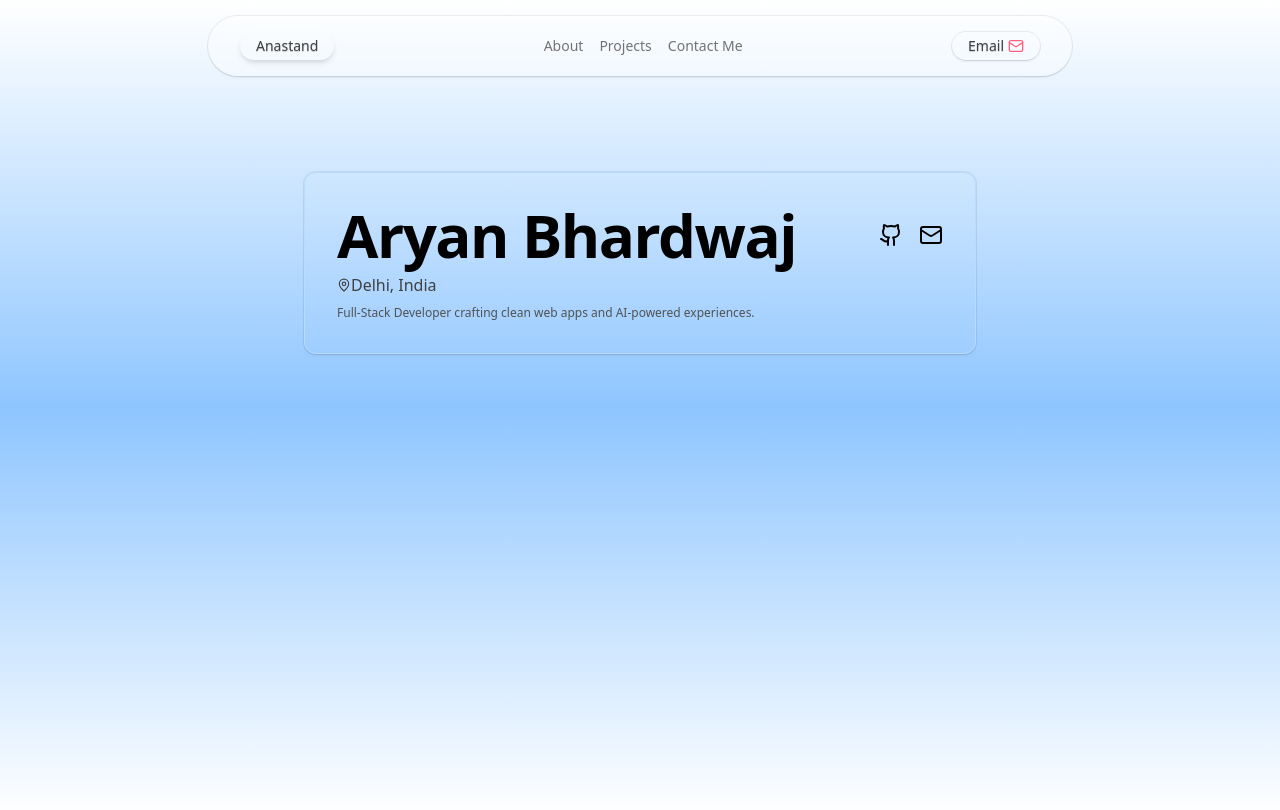
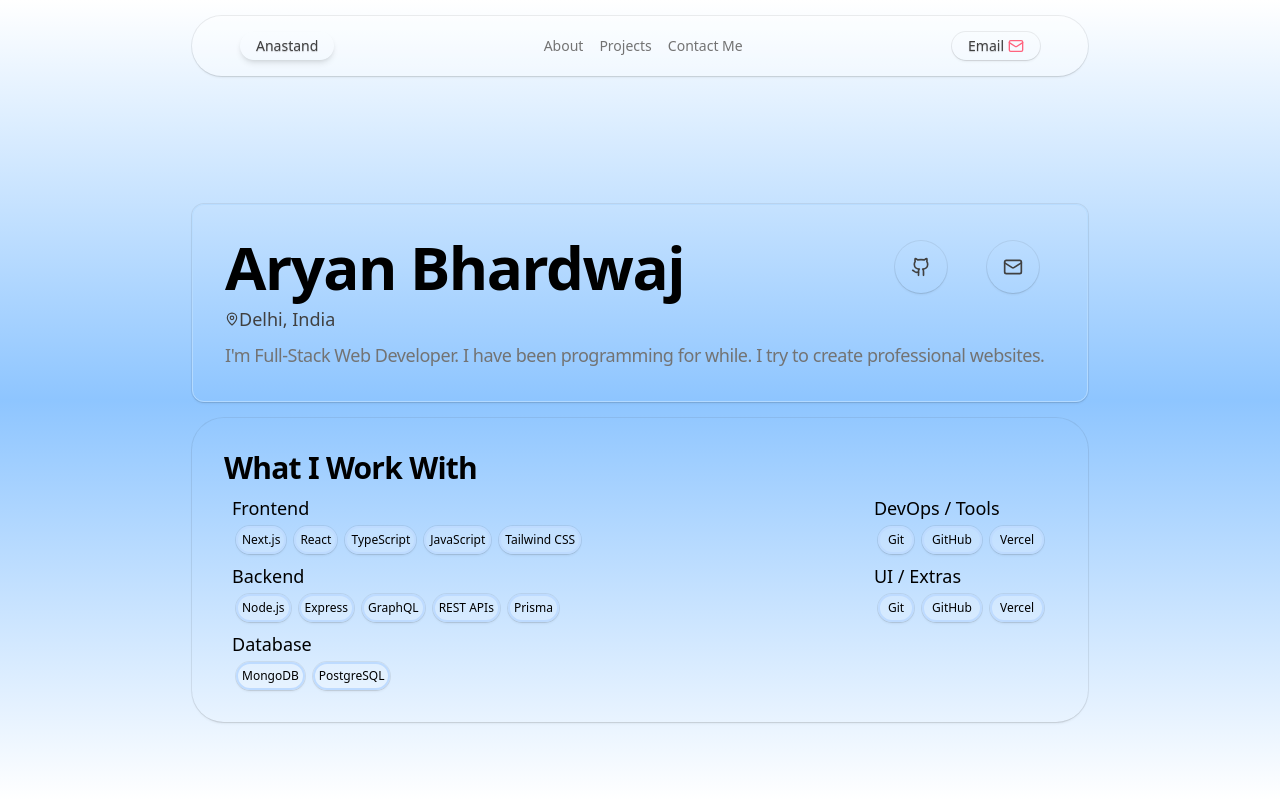
Before and after one commit to Anastand/portfolio, a Next.js app: page / in a window 1280 px wide. Shown: the top 810 px of the page. Built offline with nearby package versions, Linux system fonts and the light colour scheme.

Commit message:
Add Workwith section and UI components
Introduces a new Workwith section to showcase technologies used, along with reusable Badge and BGPattern UI components. Updates Home page layout to include BGPattern and Workwith, refines Hero and Navbar styling, and adds mini-svg-data-uri dependency.

```diff
--- a/package.json
+++ b/package.json
@@ -16,6 +16,7 @@
     "class-variance-authority": "^0.7.1",
     "clsx": "^2.1.1",
     "lucide-react": "^0.542.0",
+    "mini-svg-data-uri": "^1.4.4",
     "motion": "^12.23.12",
     "next": "15.5.2",
     "postcss": "^8.5.6",
--- a/src/app/page.tsx
+++ b/src/app/page.tsx
@@ -1,13 +1,20 @@
 import Hero from "@/components/Hero";
 import Navbar from "@/components/Navbar";
+import { BGPattern } from "@/components/ui/bg-pattern";
+
+import Workwith from "@/components/Workwith";
 
 export default function Home() {
   // working with the homepage rn
 
   return (
-    <div className="mx-auto h-screen w-full max-w-4xl px-4">
-      <Navbar /> {/* done with this need to add links for different page */}
-      <Hero className="" />
+    <div className="mx-auto h-screen w-full max-w-4xl p-8">
+      <BGPattern variant="dots" mask="fade-center">
+        <Navbar className="max-w-4xl px-8" />{" "}
+        {/* done with this need to add links for different page */}
+        <Hero className="" />
+        <Workwith className="" />
+      </BGPattern>
     </div>
   );
 }
--- a/src/components/Hero.tsx
+++ b/src/components/Hero.tsx
@@ -6,33 +6,38 @@ function Hero({ className }: { className?: string }) {
   return (
     <section
       className={cn(
-        "shadow-acternity mx-auto mt-24 flex max-w-2xl flex-col gap-2 rounded-xl border-1 border-[#B8DBFF] p-8 text-center",
+        "shadow-acternity mx-auto mt-32 flex max-w-4xl flex-col gap-2 rounded-xl border border-[#b8dcffe1] p-8",
         className,
       )}
     >
       {/* Name */}
       <div className="flex w-full items-center justify-between">
-        <h1 className="text-6xl font-bold tracking-tight">Aryan Bhardwaj</h1>
+        <h1 className="text-xl font-bold tracking-tight md:text-6xl">
+          Aryan Bhardwaj
+        </h1>
         {/* Links / CTAs */}
-        <div className="flex gap-4 align-middle">
-          <a href="https://github.com/anastand" target="_blank">
-            <GithubIcon />
-          </a>
-          <a href="mailto:bhardwaj03aryan@gmail.com">
-            <MailIcon />
-          </a>
+        <div className="flex gap-2 align-middle">
+          <button className="shadow-acternity mx-4 hidden items-center rounded-4xl p-4 text-sm text-neutral-700 transition duration-200 text-shadow-xs hover:bg-white/40 md:flex">
+            <a href="https://github.com/anastand" target="_blank">
+              <GithubIcon size={20} />
+            </a>
+          </button>
+          <button className="shadow-acternity mx-4 hidden items-center rounded-4xl p-4 text-sm text-neutral-700 transition duration-200 text-shadow-xs hover:bg-white/40 md:flex">
+            <a href="mailto:bhardwaj03aryan@gmail.com">
+              <MailIcon size={20} />
+            </a>
+          </button>
         </div>
       </div>
       {/* Location */}
       <div className="flex items-center text-neutral-700">
-        <MapPin size={14} />
-        <p>Delhi, India</p>
+        <MapPin size={14} /> {/* find out how to fix it with resposive size */}
+        <p className="text-xs md:text-lg">Delhi, India</p>
       </div>
       {/* Intro */}
-      <div className="flex items-start text-xs text-neutral-600">
-        <p>
-          Full-Stack Developer crafting clean web apps and AI-powered
-          experiences.
+      <div className="flex items-start">
+        <p className="w-full text-xs tracking-tight text-neutral-500 md:text-lg">
+          I&apos;m Full-Stack Web Developer. I have been programming for while. I try to create professional websites.
         </p>
       </div>
     </section>
--- a/src/components/Navbar.tsx
+++ b/src/components/Navbar.tsx
@@ -60,7 +60,7 @@ function Navbar({ className }: { className?: string }) {
           <MenuIcon />
         </button>
         {isopen && (
-          <div className="shadow-acternity absolute inset-x-0 top-16 mx-auto w-full rounded-4xl bg-white/40 shadow-blue-200">
+          <div className="shadow-acternity absolute inset-x-0 top-18 mx-auto w-full rounded-4xl bg-white/40 p-2 shadow-blue-200">
             <div className="flex flex-col items-center gap-4 text-sm text-neutral-500">
               {links.map((link, id) => (
                 <Link
--- /dev/null
+++ b/src/components/Workwith.tsx
@@ -0,0 +1,114 @@
+import { cn } from "@/lib/utils";
+import Badge from "./ui/badge";
+
+function Workwith({ className }: { className?: string }) {
+  // Frontend stack
+  const frontendTechnologies = [
+    { title: "Next.js" },
+    { title: "React" },
+    { title: "TypeScript" },
+    { title: "JavaScript" },
+    { title: "Tailwind CSS" },
+    // { title: "GSAP" },
+  ];
+
+  // Backend stack
+  const backendTechnologies = [
+    { title: "Node.js" },
+    { title: "Express" },
+    { title: "GraphQL" },
+    { title: "REST APIs" },
+    { title: "Prisma" },
+  ];
+
+  // Databases
+  const databaseTechnologies = [{ title: "MongoDB" }, { title: "PostgreSQL" }];
+
+  // DevOps / Tools
+  const devopsTechnologies = [
+    { title: "Git" },
+    { title: "GitHub" },
+    { title: "Vercel" },
+  ];
+
+  // UI / Extras
+  const otherTechnologies = [
+    { title: "Lucide React" },
+    { title: "Framer Motion" },
+  ];
+  return (
+    <div className={cn("mx-auto mt-4 max-w-4xl p-8 shadow-acternity rounded-4xl", className)}>
+      <h1 className="text-3xl font-extrabold tracking-tight">
+        What I Work With
+      </h1>
+      <div className="md:flex justify-between px-2">
+        {/* frontend */}
+        <div className=" flex flex-col">
+          <div className="mt-2">
+            <h1 className="text-lg">Frontend</h1>
+            {frontendTechnologies.map((frnt, id) => (
+              <Badge
+                key={id}
+                className="shadow-acternity mx-1 mt-1 inline-grid rounded-4xl border-2 border-blue-200 bg-white/20 px-1 py-1 text-xs"
+              >
+                {frnt.title}
+              </Badge>
+            ))}
+          </div>
+          {/* backend */}
+          <div className="mt-2">
+            <h1 className="text-lg">Backend</h1>
+            {backendTechnologies.map((bck, id) => (
+              <Badge
+                key={id}
+                className="shadow-acternity mx-1 mt-1 inline-grid rounded-4xl border-2 border-blue-200 bg-white/20 px-1 py-1 text-xs"
+              >
+                {bck.title}
+              </Badge>
+            ))}
+          </div>
+          {/* database */}
+          <div className="mt-2">
+            <h1 className="text-lg">Database</h1>
+            {databaseTechnologies.map((dbs, id) => (
+              <Badge
+                key={id}
+                className="shadow-acternity mx-1 mt-1 inline-grid rounded-4xl border-2 border-blue-200 bg-white/20 px-1 py-1 text-xs"
+              >
+                {dbs.title}
+              </Badge>
+            ))}
+          </div>
+        </div>
+        <div className="felx felx-col">
+          {/* DevOps / Tools */}
+          <div className="mt-2">
+            <h1 className="text-lg">DevOps / Tools</h1>
+            {devopsTechnologies.map((dks, id) => (
+              <Badge
+                key={id}
+                className="shadow-acternity mx-1 mt-1 inline-grid rounded-4xl border-2 border-blue-200 bg-white/20 px-2 py-1 text-xs"
+              >
+                {dks.title}
+              </Badge>
+            ))}
+          </div>
+          {/* UI / Extras */}
+          <div className="mt-2">
+            <h1 className="text-lg">UI / Extras</h1>
+            {devopsTechnologies.map((ui, id) => (
+              <Badge
+                key={id}
+                className="shadow-acternity mx-1 mt-1 inline-grid rounded-4xl border-2 border-blue-200 bg-white/20 px-2 py-1 text-xs"
+              >
+                {ui.title}
+              </Badge>
+            ))}
+          </div>
+        </div>
+      </div>
+    </div>
+  );
+}
+
+export default Workwith;
--- /dev/null
+++ b/src/components/ui/badge.tsx
@@ -0,0 +1,12 @@
+import { cn } from "@/lib/utils";
+import React from "react";
+
+export default function Badge({
+  children,
+  className,
+}: {
+  children: React.ReactNode;
+  className?: string;
+}) {
+  return <div className={cn("", className)}>{children}</div>;
+}
--- /dev/null
+++ b/src/components/ui/bg-pattern.tsx
@@ -0,0 +1,80 @@
+import React from 'react';
+import { cn } from '@/lib/utils';
+
+type BGVariantType = 'dots' | 'diagonal-stripes' | 'grid' | 'horizontal-lines' | 'vertical-lines' | 'checkerboard';
+type BGMaskType =
+	| 'fade-center'
+	| 'fade-edges'
+	| 'fade-top'
+	| 'fade-bottom'
+	| 'fade-left'
+	| 'fade-right'
+	| 'fade-x'
+	| 'fade-y'
+	| 'none';
+
+type BGPatternProps = React.ComponentProps<'div'> & {
+	variant?: BGVariantType;
+	mask?: BGMaskType;
+	size?: number;
+	fill?: string;
+};
+
+const maskClasses: Record<BGMaskType, string> = {
+	'fade-edges': '[mask-image:radial-gradient(ellipse_at_center,var(--background),transparent)]',
+	'fade-center': '[mask-image:radial-gradient(ellipse_at_center,transparent,var(--background))]',
+	'fade-top': '[mask-image:linear-gradient(to_bottom,transparent,var(--background))]',
+	'fade-bottom': '[mask-image:linear-gradient(to_bottom,var(--background),transparent)]',
+	'fade-left': '[mask-image:linear-gradient(to_right,transparent,var(--background))]',
+	'fade-right': '[mask-image:linear-gradient(to_right,var(--background),transparent)]',
+	'fade-x': '[mask-image:linear-gradient(to_right,transparent,var(--background),transparent)]',
+	'fade-y': '[mask-image:linear-gradient(to_bottom,transparent,var(--background),transparent)]',
+	none: '',
+};
+
+function geBgImage(variant: BGVariantType, fill: string, size: number) {
+	switch (variant) {
+		case 'dots':
+			return `radial-gradient(${fill} 0.05px, transparent 0.7px)`;
+		case 'grid':
+			return `linear-gradient(to right, ${fill} 1px, transparent 1px), linear-gradient(to bottom, ${fill} 1px, transparent 1px)`;
+		case 'diagonal-stripes':
+			return `repeating-linear-gradient(45deg, ${fill}, ${fill} 1px, transparent 1px, transparent ${size}px)`;
+		case 'horizontal-lines':
+			return `linear-gradient(to bottom, ${fill} 1px, transparent 1px)`;
+		case 'vertical-lines':
+			return `linear-gradient(to right, ${fill} 1px, transparent 1px)`;
+		case 'checkerboard':
+			return `linear-gradient(45deg, ${fill} 25%, transparent 25%), linear-gradient(-45deg, ${fill} 25%, transparent 25%), linear-gradient(45deg, transparent 75%, ${fill} 75%), linear-gradient(-45deg, transparent 75%, ${fill} 75%)`;
+		default:
+			return undefined;
+	}
+}
+
+const BGPattern = ({
+	variant = 'grid',
+	mask = 'none',
+	size = 24,
+	fill = '#252525',
+	className,
+	style,
+	...props
+}: BGPatternProps) => {
+	const bgSize = `${size}px ${size}px`;
+	const backgroundImage = geBgImage(variant, fill, size);
+
+	return (
+		<div
+			className={cn('absolute inset-0 z-[-10] size-full', maskClasses[mask], className)}
+			style={{
+				backgroundImage,
+				backgroundSize: bgSize,
+				...style,
+			}}
+			{...props}
+		/>
+	);
+};
+
+BGPattern.displayName = 'BGPattern';
+export { BGPattern };
```
Also changed, not shown: src/app/globals.css (line endings or trailing spaces), 1 other file (tests, documents, lock files or other folders).
